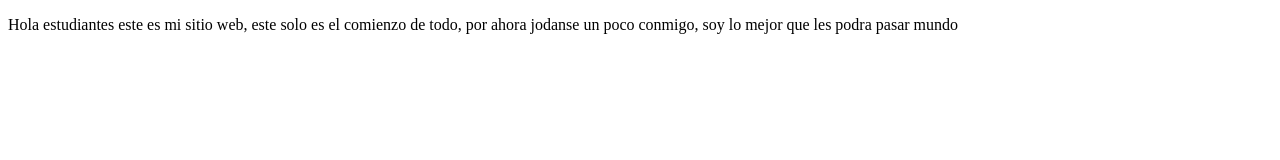
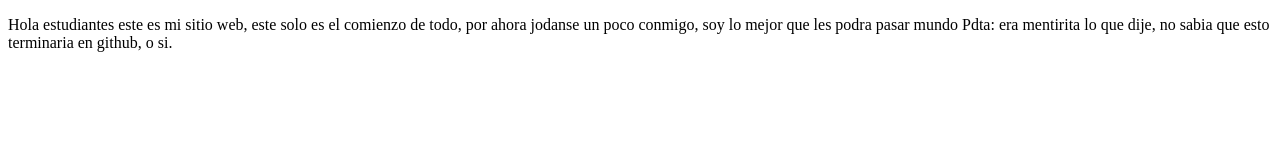
Before and after one commit to DC5915/proyectoDemoCursoPrework, a plain HTML site: page index.html in a window 1280 px wide. Drawn offline with Linux system fonts and the light colour scheme.

```diff
--- a/index.html
+++ b/index.html
@@ -10,6 +10,7 @@
 <body>
   <p>
       Hola estudiantes este es mi sitio web, este solo es el comienzo de todo, por ahora jodanse un poco conmigo, soy lo mejor que les podra pasar mundo
+      Pdta: era mentirita lo que dije, no sabia que esto terminaria en github, o si.
   </p>
 </body>
 </html>
```
